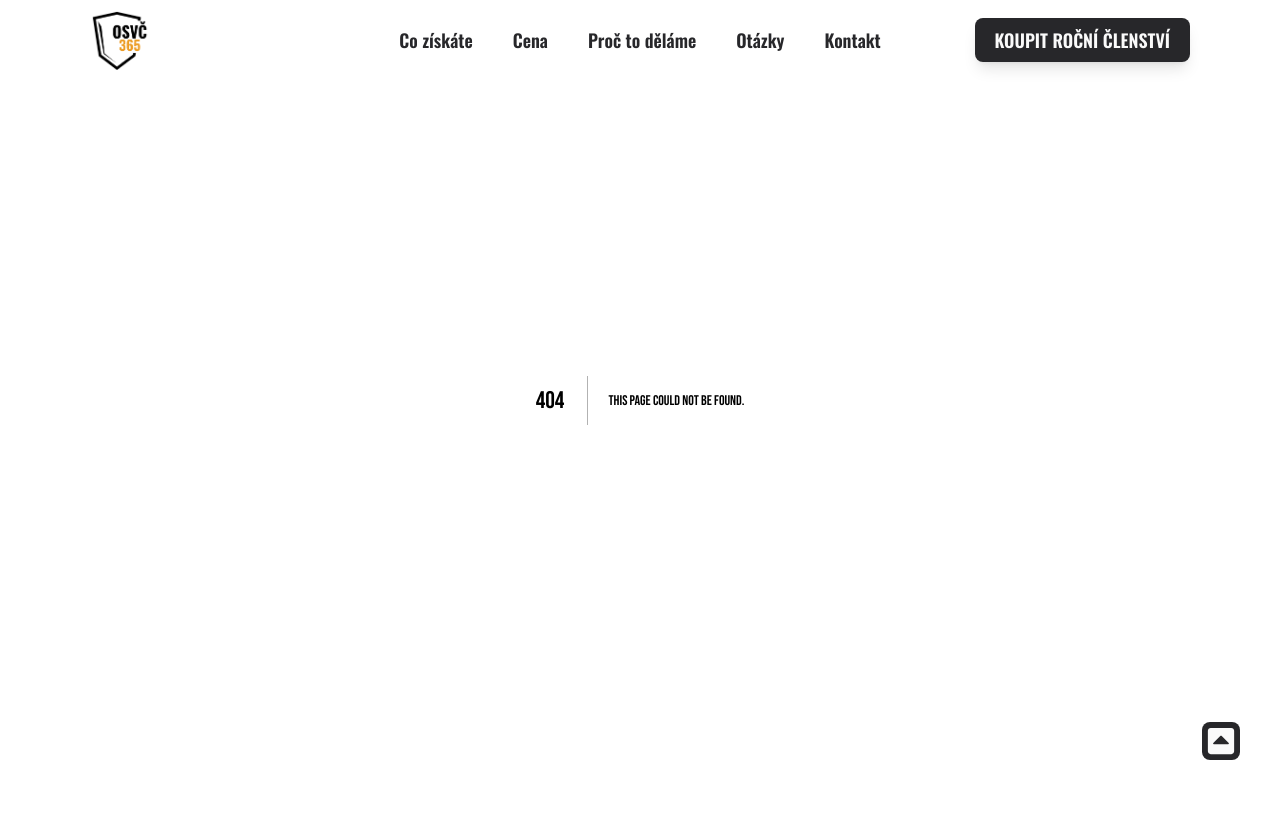
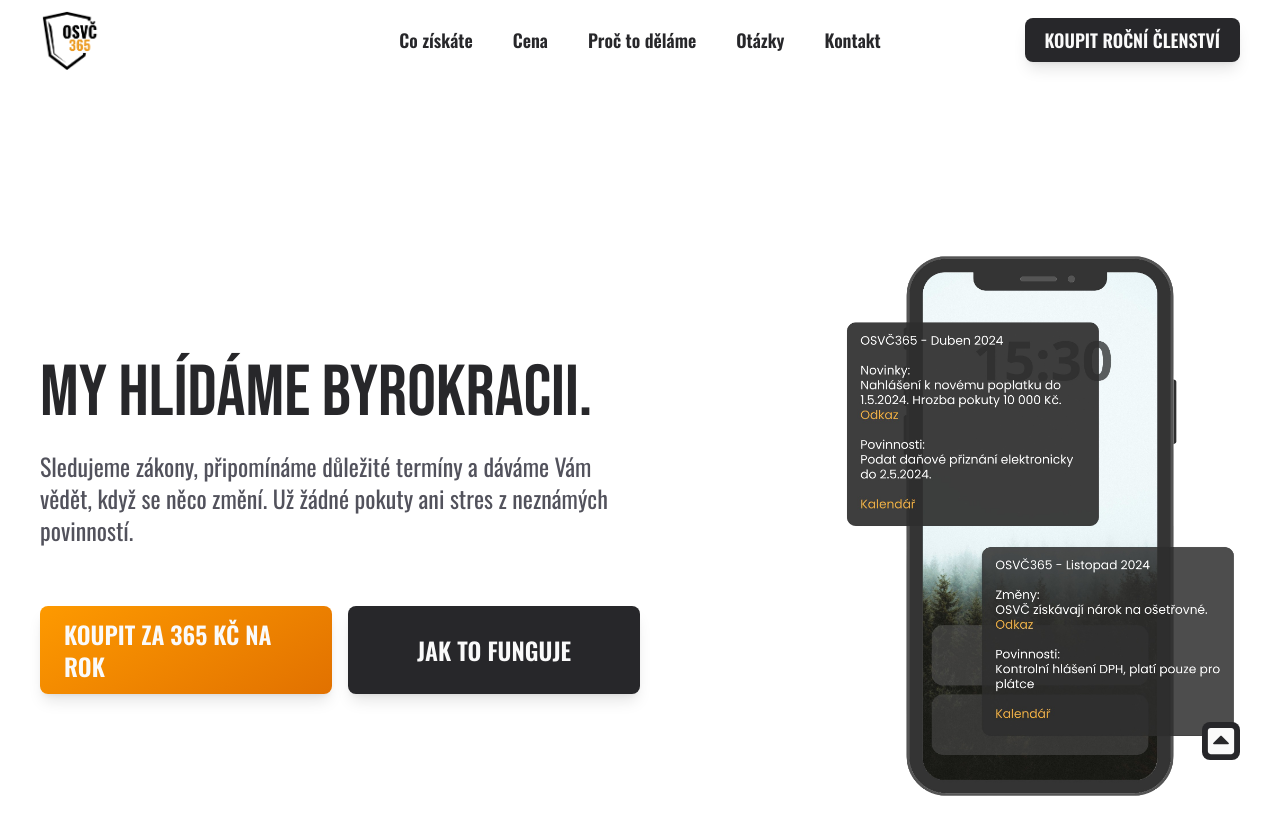
Before and after one commit to mardol131/osvc, a Next.js app in the folder frontend/: page /povinnosti-osvc in a window 1280 px wide. Before the commit this address had no page. Shown: the top 834 px of the page. Before the commit the page ends 800 px from the top, so only its background shows below. Built offline with nearby package versions, Linux system fonts and the light colour scheme.

Commit message:
Frontend: making design system

```diff
--- a/frontend/app/_components/global/buttons/BlackButton.tsx
+++ b/frontend/app/_components/global/buttons/BlackButton.tsx
@@ -5,17 +5,17 @@ import React from "react";
 
 type Props = {
   text: string;
-  id: string;
-  classes: string;
+  id?: string;
+  className?: string;
 };
 
-export default function BlackButton({ text, id, classes }: Props) {
+export default function BlackButton({ text, id, className }: Props) {
   return (
     <button
       onClick={() => {
-        scrollToElement(id);
+        id && scrollToElement(id);
       }}
-      className={`${classes} shadow-lg md:text-2xl text-lg uppercase font-semibold py-3 md:px-6 px-3 bg-primary text-textLight rounded-lg font-oswald flex items-center justify-center hover:scale-105 transition-all ease-in-out cursor-pointer`}
+      className={`${className} shadow-lg md:text-2xl text-lg uppercase font-semibold py-3 md:px-6 px-3 bg-primary text-textLight rounded-lg font-oswald flex items-center justify-center hover:scale-105 transition-all ease-in-out cursor-pointer`}
     >
       {text}
     </button>
--- a/frontend/app/_components/global/buttons/GoldButton.tsx
+++ b/frontend/app/_components/global/buttons/GoldButton.tsx
@@ -1,6 +1,6 @@
 import React from "react";
 
-type Props = { text: string; href: string | undefined };
+type Props = { text: string; href?: string | undefined };
 
 export default function GoldButton({ text, href }: Props) {
   return (
--- /dev/null
+++ b/frontend/app/_components/global/buttons/UniversalButton.tsx
@@ -0,0 +1,25 @@
+import React from "react";
+import BlackButton from "./BlackButton";
+import GoldButton from "./GoldButton";
+export type ButtonType = {
+  type: "orange" | "black" | "white";
+  text: string;
+  onClick?: () => void;
+  className?: string;
+  href?: string;
+  id?: string;
+};
+
+export default function UniversalButton({
+  type,
+  text,
+  onClick,
+  className,
+}: ButtonType) {
+  switch (type) {
+    case "black":
+      return <BlackButton text={text} />;
+    case "orange":
+      return <GoldButton text={text} />;
+  }
+}
--- /dev/null
+++ b/frontend/app/_components/global/hero/HeroWithImage.tsx
@@ -0,0 +1,47 @@
+import React from "react";
+import BlackButton from "../buttons/BlackButton";
+import GoldButton from "../buttons/GoldButton";
+import Image, { StaticImageData } from "next/image";
+import Wrapper from "../wrapper/Wrapper";
+import UniversalButton, { ButtonType } from "../buttons/UniversalButton";
+
+type Props = {
+  options: {
+    image: {
+      src: StaticImageData;
+      alt: string;
+    };
+    heading: string;
+    subheading?: string;
+    text?: string;
+    buttons?: ButtonType[];
+  };
+};
+
+export default function HeroWithImage({ options }: Props) {
+  const { image, heading, subheading, buttons, text } = options;
+  return (
+    <Wrapper classNameTwo={"grid grid-cols-2 items-center"} classNameOne={""}>
+      <div className=" w-full flex flex-col items-start gap-5 text-start max-w-200">
+        <div className="flex flex-col items-center">
+          <h1>{heading}</h1>
+        </div>
+        <p className="md:text-2xl text-lg text-textP">{text}</p>
+        <div className="grid grid-cols-2 gap-4 mt-10">
+          {buttons?.map((button) => {
+            return (
+              <UniversalButton key={button.text + button.type} {...button} />
+            );
+          })}
+        </div>
+      </div>
+      <Image
+        src={image.src}
+        width={1000}
+        height={1000}
+        alt={image.alt}
+        className={`max-w-100 justify-self-end`}
+      />
+    </Wrapper>
+  );
+}
--- a/frontend/app/_components/global/wrapper/Wrapper.tsx
+++ b/frontend/app/_components/global/wrapper/Wrapper.tsx
@@ -2,8 +2,22 @@ import React from "react";
 
 type Props = {
   children: React.ReactNode;
+  classNameOne?: string;
+  classNameTwo?: string;
 };
 
-export default function Wrapper({ children }: Props) {
-  return <div>{children}</div>;
+export default function Wrapper({
+  children,
+  classNameOne,
+  classNameTwo,
+}: Props) {
+  return (
+    <div
+      className={`${classNameOne} w-full flex items-center justify-center gap-20 md:py-30 py-20 pt-30 md:pt-60`}
+    >
+      <div className={`${classNameTwo} max-w-wrapper md:mx-10 mx-4`}>
+        {children}
+      </div>
+    </div>
+  );
 }
--- a/frontend/app/globals.css
+++ b/frontend/app/globals.css
@@ -20,7 +20,7 @@
 
   --color-textLight: var(--color-zinc-50);
   --color-textP: var(--color-zinc-600);
-  --spacing-wrapper: 1100px;
+  --spacing-wrapper: 1200px;
 
   --animate-moveOne: moveOne 5s ease-in-out infinite alternate;
   @keyframes moveOne {
--- /dev/null
+++ b/frontend/app/povinnosti-osvc/page.tsx
@@ -0,0 +1,32 @@
+import React from "react";
+import HeroWithImage from "../_components/global/hero/HeroWithImage";
+import heroImage from "../../public/SMS.png";
+
+type Props = {};
+
+export default function page({}: Props) {
+  return (
+    <HeroWithImage
+      options={{
+        image: { src: heroImage, alt: "phone" },
+        heading: "My hlídáme byrokracii.",
+        text: ` Sledujeme zákony, připomínáme důležité termíny a dáváme Vám vědět,
+          když se něco změní. Už žádné pokuty ani stres z neznámých povinností.`,
+        buttons: [
+          {
+            type: "orange",
+            text: "Koupit za 365 Kč na rok",
+            href: process.env.NEXT_PUBLIC_PAYMENT_LINK
+              ? process.env.NEXT_PUBLIC_PAYMENT_LINK
+              : "",
+          },
+          {
+            type: "black",
+            id: "benefitsSection",
+            text: "Jak to funguje",
+          },
+        ],
+      }}
+    />
+  );
+}
```
Also changed, not shown: frontend/app/_components/global/buttons/button.tsx (deleted).
